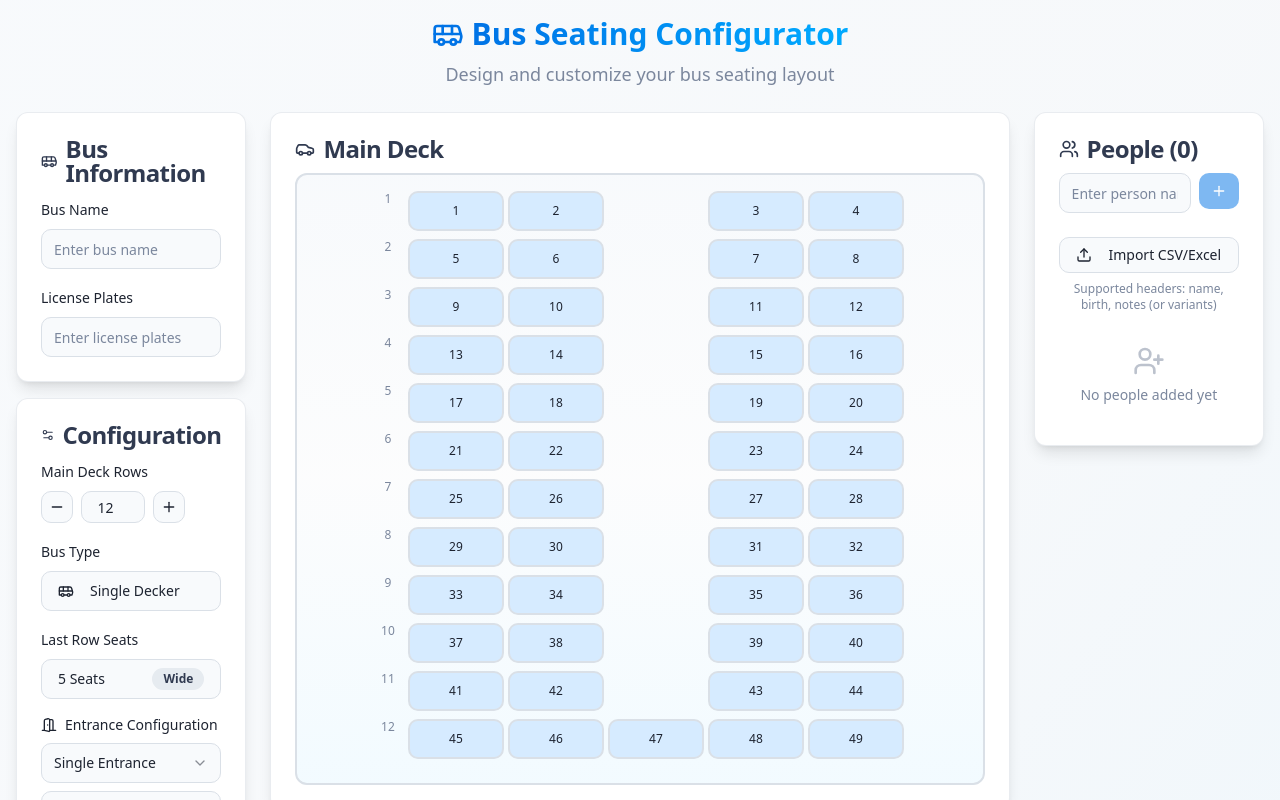
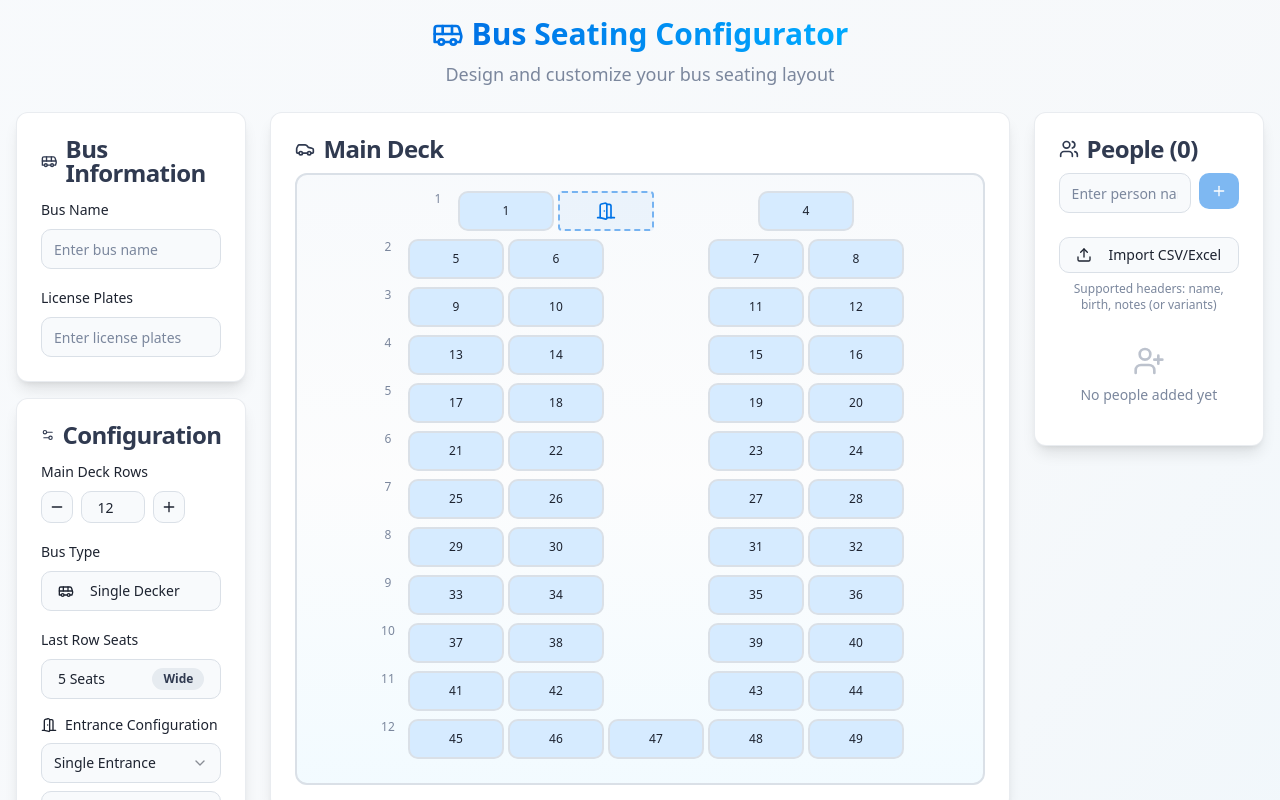
Before and after one commit to adamovic6666/bus-layout-builder, a React (Vite) app: page / in a window 1280 px wide. Shown: the top 800 px of the page. Built offline with nearby package versions, Linux system fonts and the light colour scheme; the HTML template or start-up script is replaced by a standard one.

Commit message:
Fix entrance configuration logic

```diff
--- a/src/components/BusLayout.tsx
+++ b/src/components/BusLayout.tsx
@@ -4,7 +4,7 @@ import { Button } from "@/components/ui/button";
 import { Input } from "@/components/ui/input";
 import { Tabs, TabsContent, TabsList, TabsTrigger } from "@/components/ui/tabs";
 import { HoverCard, HoverCardContent, HoverCardTrigger } from "@/components/ui/hover-card";
-import { Layers, Car, StickyNote } from "lucide-react";
+import { Layers, Car, StickyNote, DoorOpen } from "lucide-react";
 import { useState } from "react";
 import { useDraggable, useDroppable } from '@dnd-kit/core';
 import { cn } from "@/lib/utils";
@@ -249,6 +249,7 @@ export const BusLayout = ({ config, onToggleEmptySpace, onUpdateSeatNumber, onTo
     for (let row = 1; row <= config.mainDeckRows; row++) {
       const isLastRow = row === config.mainDeckRows;
       const seatsInRow = isLastRow ? config.lastRowSeats : 4;
+      const isEntranceRow = config.entranceRows?.includes(row);
 
       rows.push(
         <div key={row} className="flex justify-center gap-2 mb-2">
@@ -258,6 +259,22 @@ export const BusLayout = ({ config, onToggleEmptySpace, onUpdateSeatNumber, onTo
               const seatLetter = String.fromCharCode(65 + seatIndex);
               const seatId = `${row}${seatLetter}`;
               const seatNumber = seatNumberMap.get(seatId) ?? "";
+
+              // Skip middle seats (B and C) for entrance rows
+              if (isEntranceRow && (seatIndex === 1 || seatIndex === 2)) {
+                if (seatIndex === 1) {
+                  return (
+                    <div key={seatId} className="flex items-center gap-1">
+                      <div className="w-24 h-10 flex items-center justify-center border-2 border-dashed border-primary/50 bg-primary/5 rounded">
+                        <DoorOpen className="h-5 w-5 text-primary" />
+                      </div>
+                      <div className="w-24" />
+                    </div>
+                  );
+                }
+                return null;
+              }
+
               return (
                 <div key={seatId} className="flex items-center gap-1">
                   <Seat
@@ -269,7 +286,7 @@ export const BusLayout = ({ config, onToggleEmptySpace, onUpdateSeatNumber, onTo
                     onToggleTourGuideSeat={onToggleTourGuideSeat}
                     onSeatAssignment={onSeatAssignment}
                   />
-                  {seatIndex === 1 && (!isLastRow || seatsInRow !== 5) && <div className="w-24" />}
+                  {seatIndex === 1 && (!isLastRow || seatsInRow !== 5) && !isEntranceRow && <div className="w-24" />}
                 </div>
               );
             })}
```
